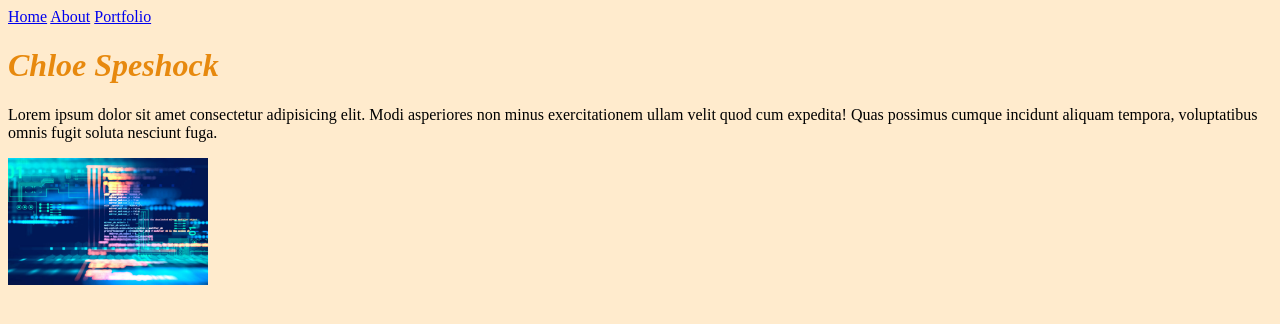
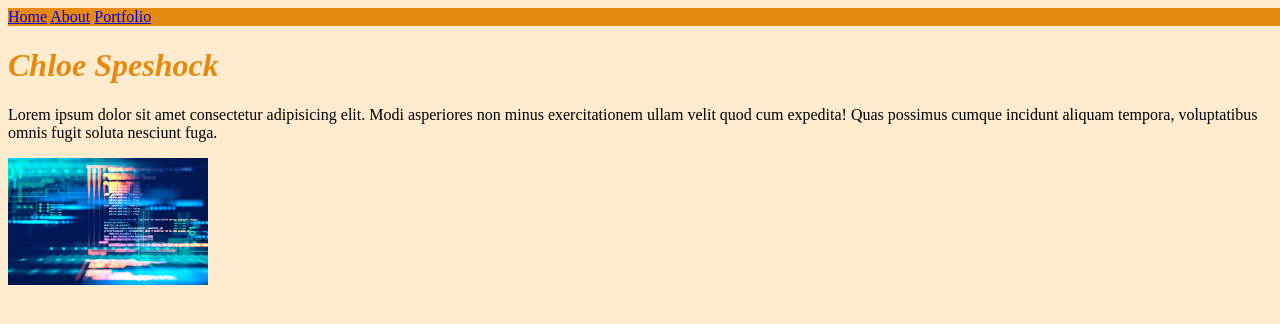
Before and after one commit to Chloe-Speshock/personal-portfolio, a plain HTML site: page index.html in a window 1280 px wide. Drawn offline with Linux system fonts and the light colour scheme.

Commit message:
added background color to header

```diff
--- a/index.html
+++ b/index.html
@@ -8,7 +8,7 @@
     <link rel="stylesheet" href="style.css" />
   </head>
   <header>
-    <nav>
+    <nav class="header">
       <a href="/index.html">Home</a>
       <a href="/about.html">About</a>
       <a href="/portfolio.html">Portfolio</a>
--- a/style.css
+++ b/style.css
@@ -12,3 +12,6 @@ h1 {
 img {
   width: 200px;
 }
+.header {
+  background-color: rgb(231, 137, 14);
+}
```
Also changed, not shown: about.html (+1 -1 lines), portfolio.html (+1 -1 lines).
